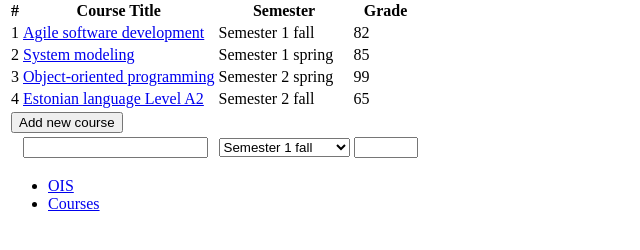
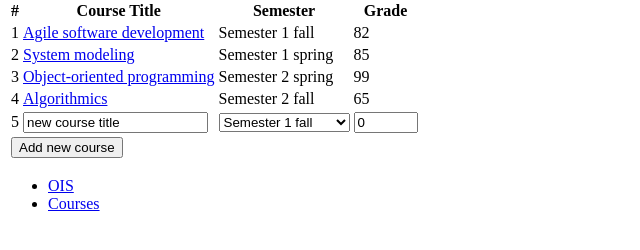
Before and after one commit to tiitvaino/WAD_Repo, a plain HTML site: page index.html in a window 1280 px wide. Shown: the part 216-466 px from the top of the page, without its empty margins (0-640 px from the left). Drawn offline with Linux system fonts and the light colour scheme.

Commit message:
Made form little bit brettier

```diff
--- a/index.html
+++ b/index.html
@@ -57,7 +57,7 @@
 				</tr>
 				<tr>
 					<td>4</td>
-					<td><a href="https://courses.cs.ut.ee/" target="_BLANK">Estonian language Level A2</a></td>
+					<td><a href="https://courses.cs.ut.ee/2020/Algorithmics/fall" target="_BLANK">Algorithmics</a></td>
 					<td>Semester 2 fall</td>
 					<td>65</td>
 				</tr>
@@ -65,18 +65,18 @@
 				<tfoot>
 					<form>
 						<tr>
-							<td colspan="2"><button>Add new course</button></td>
+							<td>5</td>
+							<td><input type="text" name="title" value="new course title"></td>
+							<td><select name="semester">
+								  <option value="Semester|1|fall">Semester 1 fall</option>
+								  <option value="Semester|1|spring">Semester 1 spring</option>
+								  <option value="Semester|2|fall">Semester 2 fall</option>
+								  <option value="Semester|2|spring">Semester 2 spring</option>
+							</select></td>
+							<td><input type="number" name="grade" min="0" max="100" value="0"></td>
 						</tr>
 						<tr>
-							<td></td>
-							<td><input type="text" name="title"></td>
-							<td><select name="semester">
-								  <option value="volvo">Semester 1 fall</option>
-								  <option value="saab">Semester 1 spring</option>
-								  <option value="fiat">Semester 2 fall</option>
-								  <option value="audi">Semester 2 spring</option>
-								</select></td>
-							<td><input type="number" name="grade" min="0" max="100"></td>
+							<td colspan="4"><button>Add new course</button></td>
 						</tr>
 					</form>
 				</tfoot>
```
